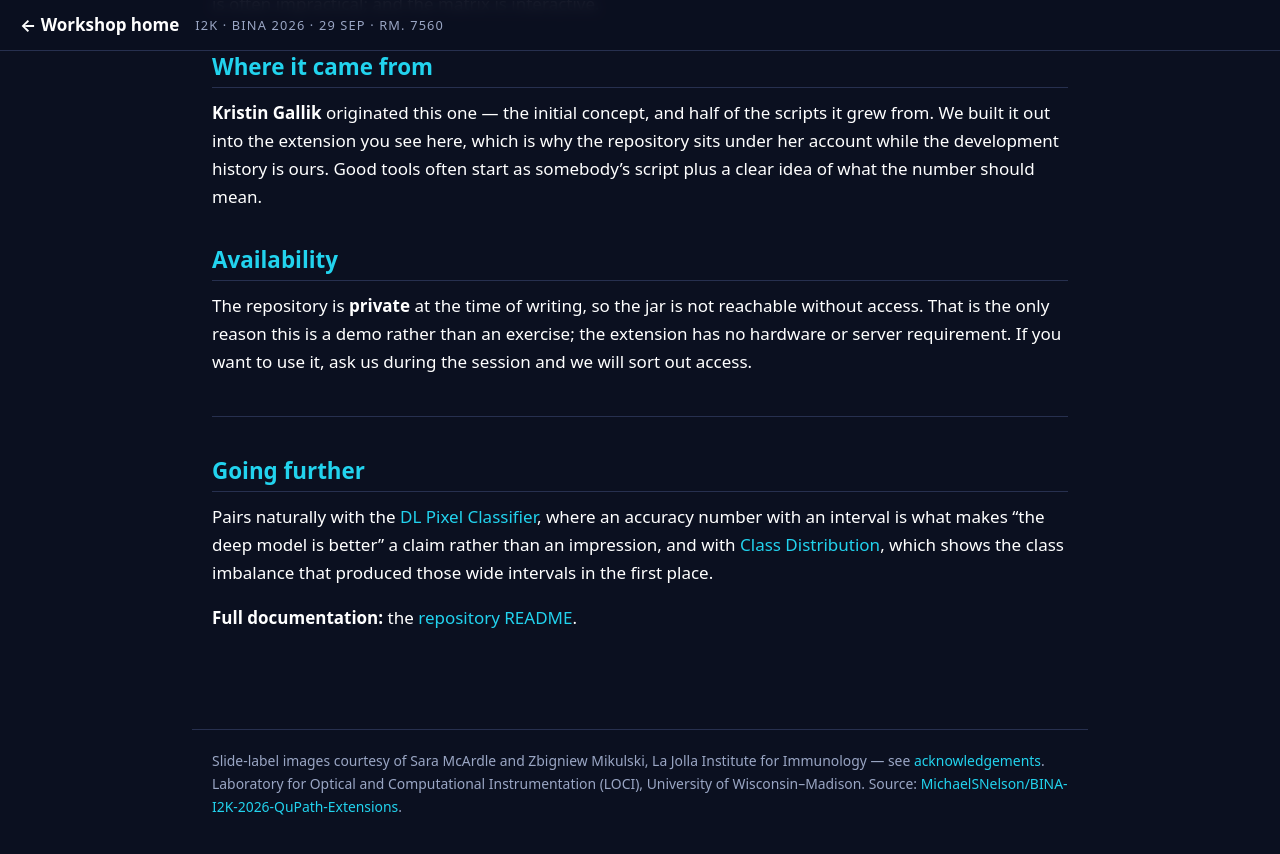
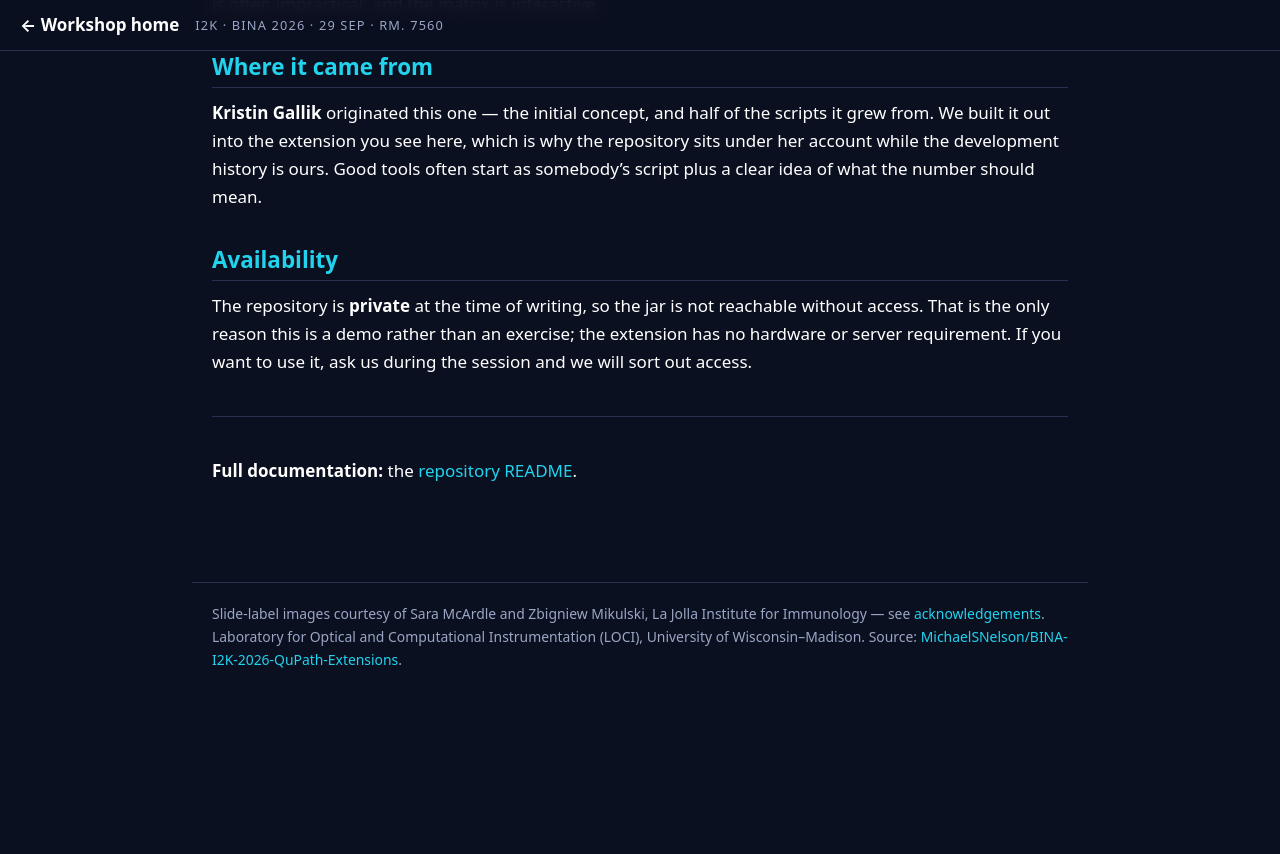
Before and after one commit to MichaelSNelson/BINA-I2K-2026-QuPath-Extensions, a Jekyll site: the page built from docs/presented/confusion-matrix.md, in a window 1280 px wide and 900 px high, scrolled down 4757 px. Shown: the top 854 px of the window. Built offline with Jekyll 4.4.1, drawn with Linux system fonts in a browser that asks for light colours; after the commit the page ends 5510 px from its top, so only the background shows below that.

Commit message:
Confusion Matrix page: remove inaccurate Going further section

```diff
--- a/docs/presented/confusion-matrix.md
+++ b/docs/presented/confusion-matrix.md
@@ -186,12 +186,5 @@ server requirement. If you want to use it, ask us during the session and we will
 
 ---
 
-## Going further
-
-Pairs naturally with the [DL Pixel Classifier](../02-dl-pixel-classifier.md), where an accuracy
-number with an interval is what makes "the deep model is better" a claim rather than an
-impression, and with [Class Distribution](../10-class-distribution.md), which shows the class
-imbalance that produced those wide intervals in the first place.
-
 **Full documentation:** the
 [repository README](https://github.com/kgallik/QuPath_Confusion_Matrix_Extension#readme).
```
